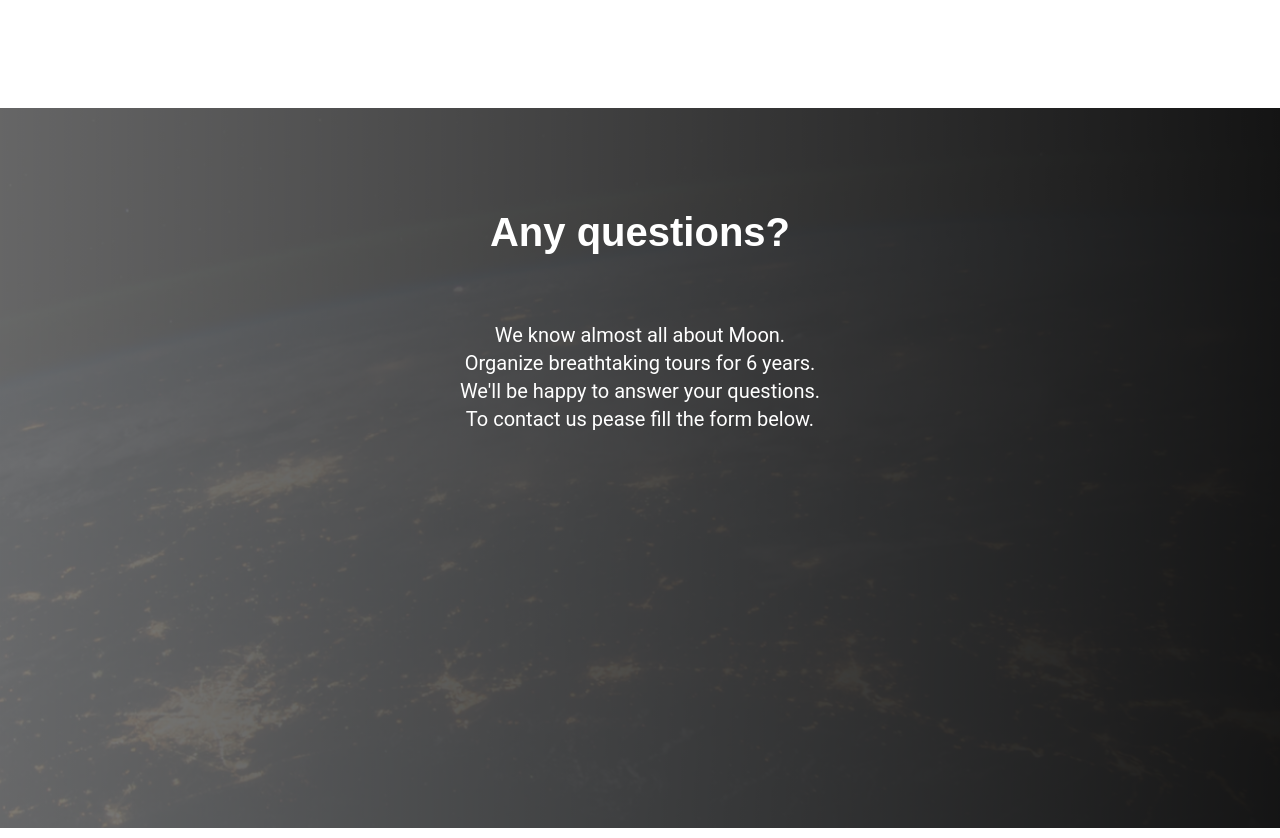
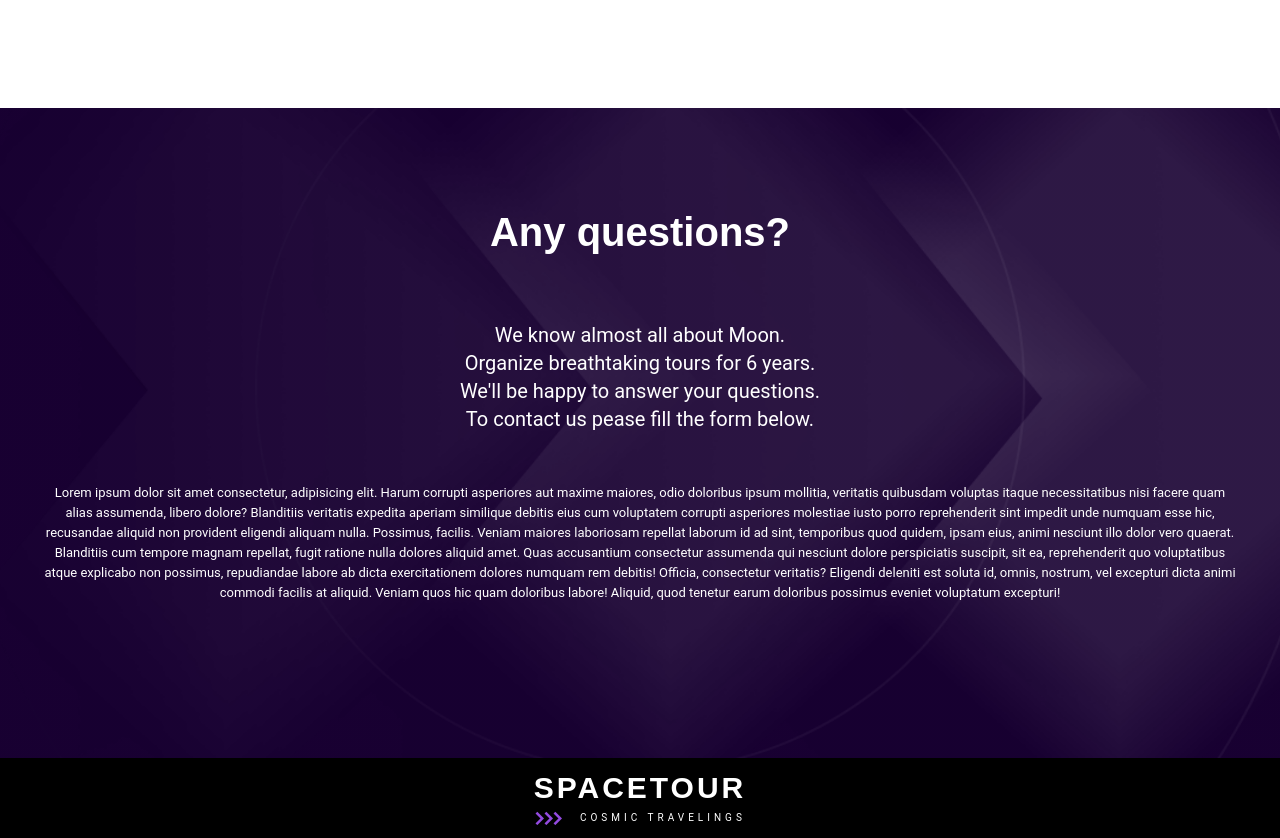
Before and after one commit to YaroslavaSabitova/space-tours, a plain HTML site: page index.html in a window 1280 px wide. Shown: the part 1332-2170 px from the top of the page. Drawn offline with Linux system fonts and the light colour scheme; files whose address does not match are found by name.

Commit message:
revision

```diff
--- a/index.html
+++ b/index.html
@@ -147,9 +147,32 @@
             <p class="page-footer__info">
                 We know almost all about Moon. <br>Organize breathtaking tours for 6 years.<br> We'll be happy to answer your questions.<br> To contact us pease fill the form below.
             </p>
-            <form action="#!" class="page-footer__form"></form>
+
+            <form action="#!" method="post" class="page-footer__form" style="margin-bottom: 11rem">
+                <p class="lorem">Lorem ipsum dolor sit amet consectetur, adipisicing elit. Harum corrupti asperiores aut maxime maiores, odio doloribus ipsum mollitia, veritatis quibusdam voluptas itaque necessitatibus nisi facere quam alias assumenda, libero dolore?
+                Blanditiis veritatis expedita aperiam similique debitis eius cum voluptatem corrupti asperiores molestiae iusto porro reprehenderit sint impedit unde numquam esse hic, recusandae aliquid non provident eligendi aliquam nulla. Possimus, facilis.
+                Veniam maiores laboriosam repellat laborum id ad sint, temporibus quod quidem, ipsam eius, animi nesciunt illo dolor vero quaerat. Blanditiis cum tempore magnam repellat, fugit ratione nulla dolores aliquid amet.
+                Quas accusantium consectetur assumenda qui nesciunt dolore perspiciatis suscipit, sit ea, reprehenderit quo voluptatibus atque explicabo non possimus, repudiandae labore ab dicta exercitationem dolores numquam rem debitis! Officia, consectetur veritatis?
+                Eligendi deleniti est soluta id, omnis, nostrum, vel excepturi dicta animi commodi facilis at aliquid. Veniam quos hic quam doloribus labore! Aliquid, quod tenetur earum doloribus possimus eveniet voluptatum excepturi!</p>
+            </form>
+
+            <div class="logo-info page-footer__logo">
+                <a href="#!" class="logo-info__company">
+                    SpaceTour
+                </a>
+                <div class="logo-info__text">
+                    <div class="arrows">
+                        <i class="arrows-icon icon-arrow_forward_ios"></i>
+                        <i class="arrows-icon icon-arrow_forward_ios"></i>
+                        <i class="arrows-icon icon-arrow_forward_ios"></i>
+                    </div>
+                    <p class="description">
+                        Cosmic travelings
+                    </p>
+                </div>
+            </div>
+
         </div>
-
     </footer>
 </body>
 </html>
--- a/sass/style.sass
+++ b/sass/style.sass
@@ -117,7 +117,8 @@ ul, ol
     width: 100%
     height: 90vh
     padding: 5rem 1rem
-    background: linear-gradient(90deg, rgba($color-black,0.5) 0%, rgba($color-black,0.7) 50%, rgba($color-black,0.9) 100%), url(../img/background.png) center/cover no-repeat
+    // background: linear-gradient(90deg, rgba($color-black,0.5) 0%, rgba($color-black,0.7) 50%, rgba($color-black,0.9) 100%), url(../img/background1.png) center/cover no-repeat
+    background: url(../img/background1.png) center/cover no-repeat
     &__nav
         display: flex
         justify-content: space-between
@@ -130,7 +131,6 @@ ul, ol
 .logo-info
     display: flex
     flex-direction: column
-    flex-wrap: wrap
     &__company
         font-size: 3rem
         text-transform: uppercase
@@ -350,11 +350,12 @@ ul, ol
 
 .page-footer
     width: 100%
-    height: 90vh
-    padding: 10rem 1rem 55rem
-    background: linear-gradient(90deg, rgba($color-black,0.5) 0%, rgba($color-black,0.7) 50%, rgba($color-black,0.9) 100%), url(../img/background.png) center/cover no-repeat
+    height: 80vh
+    padding: 10rem 0 55rem
+    background: url(../img/footer.png) center/cover no-repeat, linear-gradient(0deg, rgba($color-black, 0.7), rgba($color-black, 0.7)), $main-color
     text-align: center
     color: $color-white
+    border-bottom: 8rem solid black
     &__title
         margin-bottom: 6.5rem
     &__info
@@ -363,3 +364,7 @@ ul, ol
         font-size: 2rem
         line-height: 2.8rem
         margin-bottom: 5rem
+    &__logo
+        width: 18%
+        margin: 0 auto
+        transform: translate(0%, 130%)
```
Also changed, not shown: css/style.css, img/background1.png (added), img/footer.png (added).
